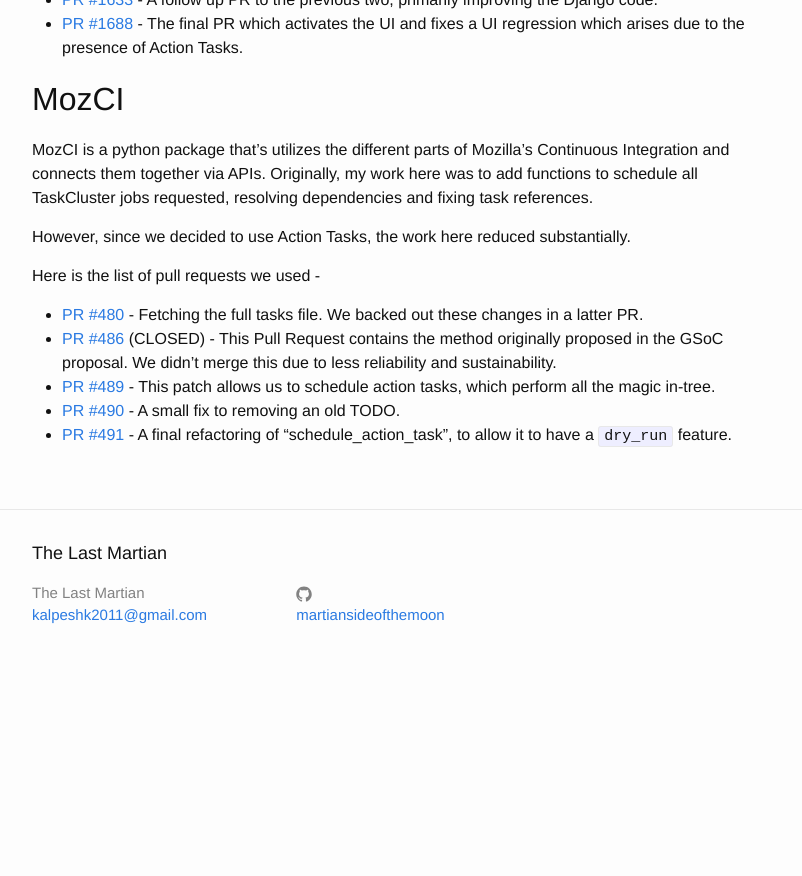
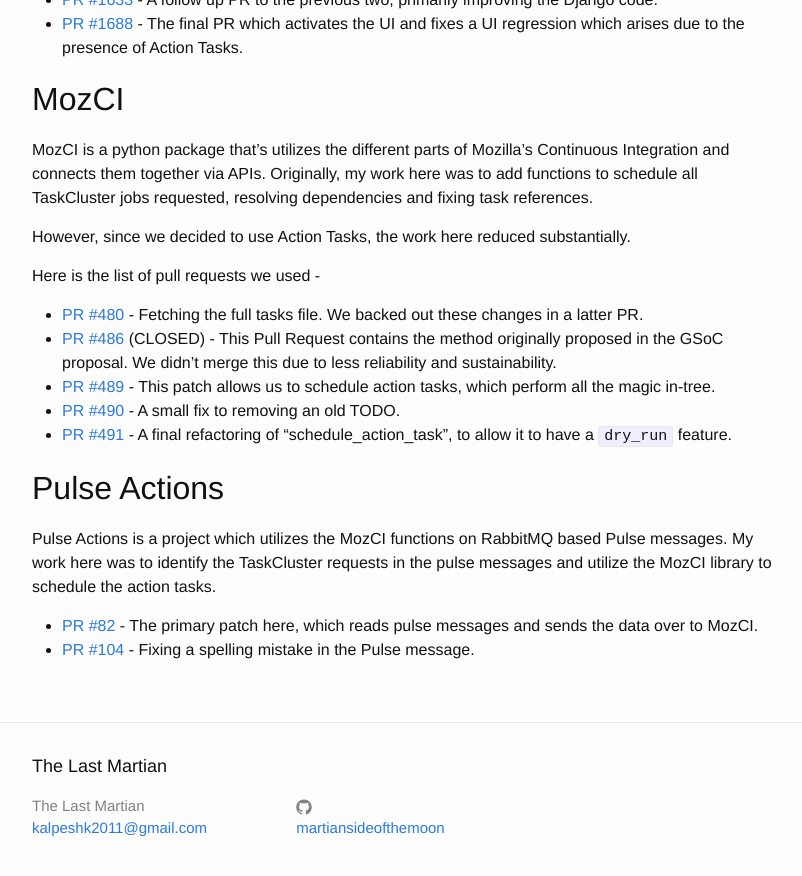
Before and after one commit to martiansideofthemoon/martiansideofthemoon.github.io, a Jekyll site: the page built from _posts/2016-07-19-gsoc-week-eleven-gsoc-review.markdown, in a window 1280 px wide and 900 px high, scrolled down 712 px. Shown: the top 876 px of the window, without its empty margins (238-1040 px from the left). Built offline with Jekyll 4.4.1, drawn with Linux system fonts in a browser that asks for light colours; before the commit the page ends 1399 px from its top, so only the background shows below that.

Commit message:
Adding Pulse Actions work

```diff
--- a/_posts/2016-07-19-gsoc-week-eleven-gsoc-review.markdown
+++ b/_posts/2016-07-19-gsoc-week-eleven-gsoc-review.markdown
@@ -34,3 +34,10 @@ Here is the list of pull requests we used -
 * [PR #489](https://github.com/mozilla/mozilla_ci_tools/pull/489) - This patch allows us to schedule action tasks, which perform all the magic in-tree.
 * [PR #490](https://github.com/mozilla/mozilla_ci_tools/pull/490) - A small fix to removing an old TODO.
 * [PR #491](https://github.com/mozilla/mozilla_ci_tools/pull/491) - A final refactoring of "schedule_action_task", to allow it to have a `dry_run` feature.
+
+## Pulse Actions
+
+Pulse Actions is a project which utilizes the MozCI functions on RabbitMQ based Pulse messages. My work here was to identify the TaskCluster requests in the pulse messages and utilize the MozCI library to schedule the action tasks.
+
+* [PR #82](https://github.com/mozilla/pulse_actions/pull/82) - The primary patch here, which reads pulse messages and sends the data over to MozCI.
+* [PR #104](https://github.com/mozilla/pulse_actions/pull/104) - Fixing a spelling mistake in the Pulse message.
```
